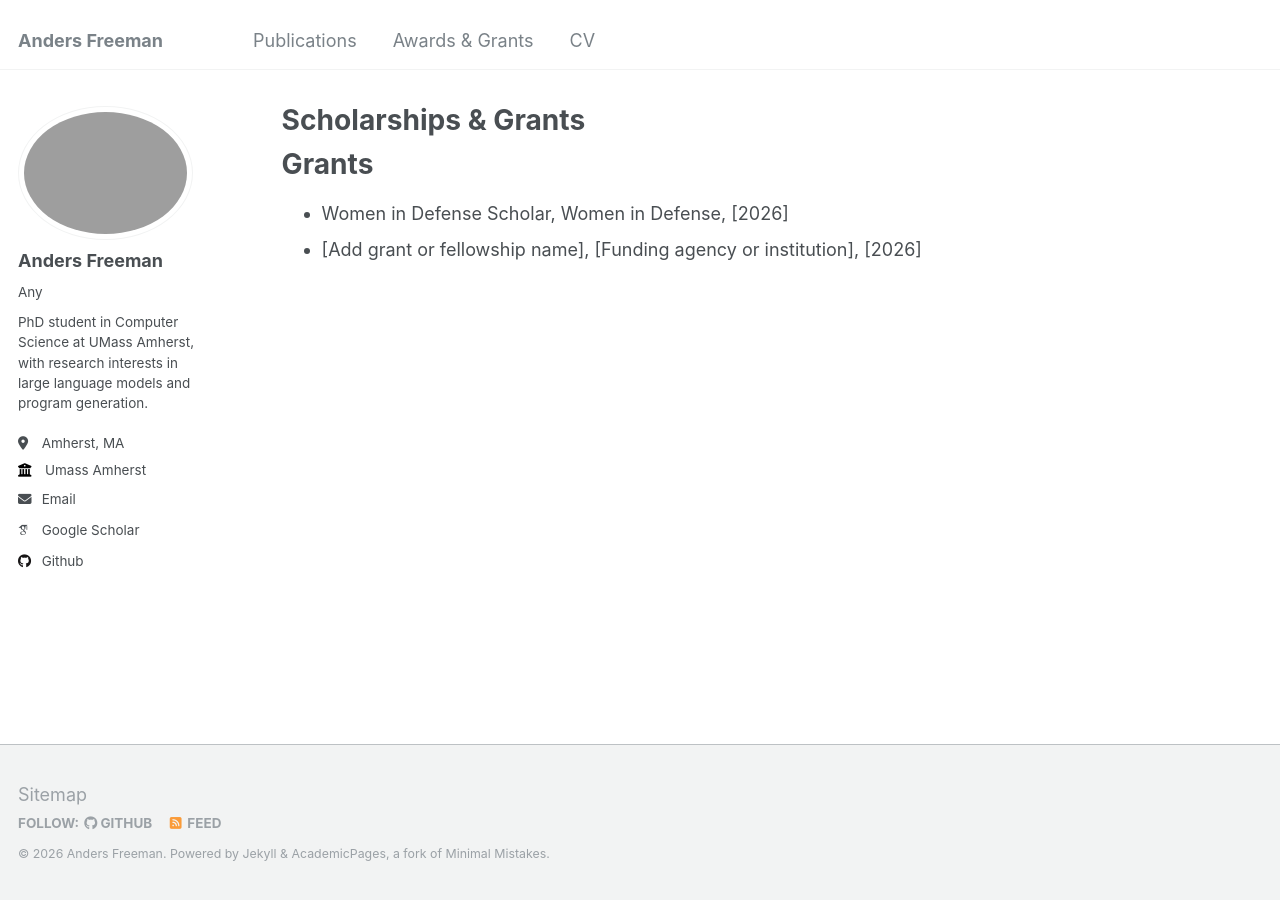
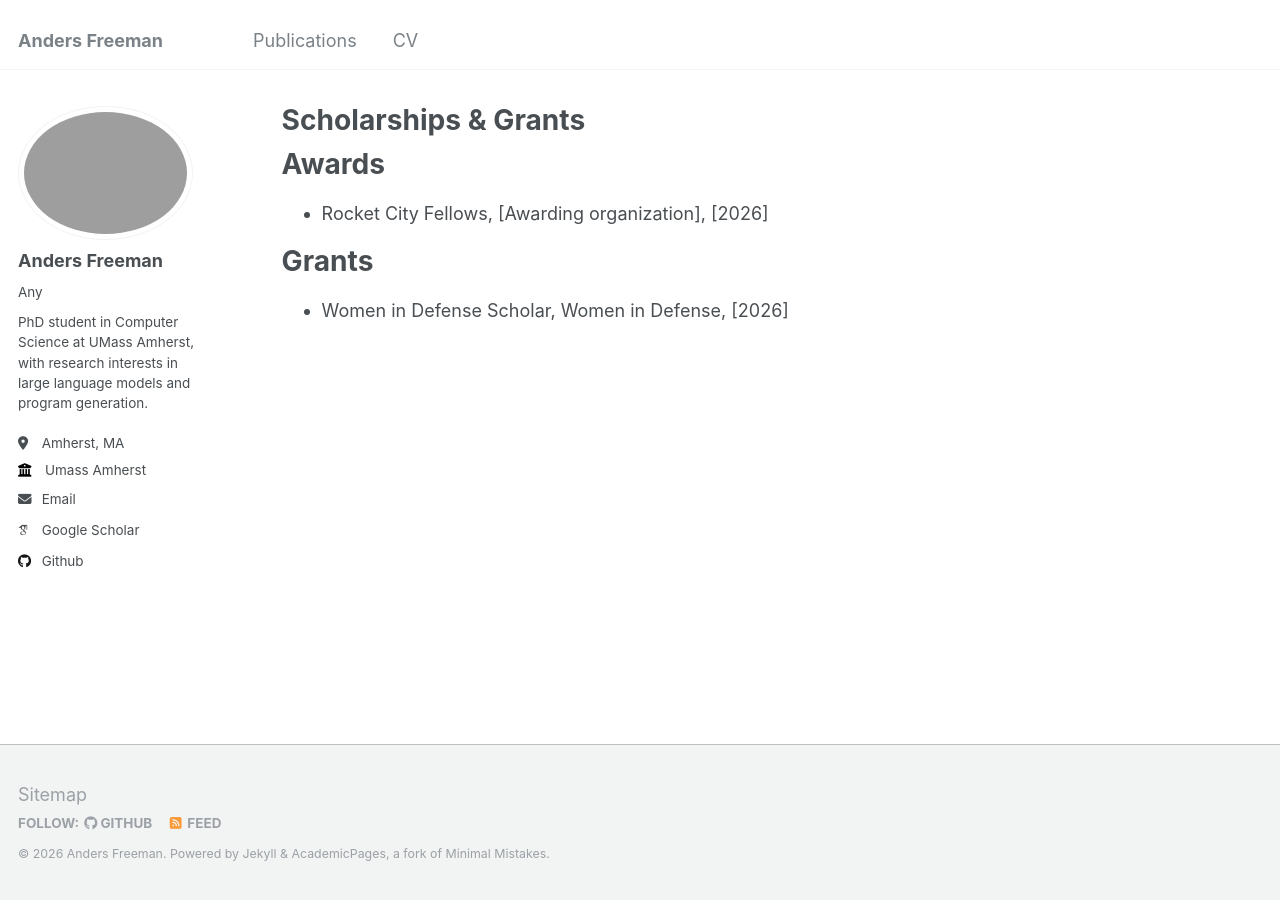
Before and after one commit to aefree2/aefree2, a Jekyll site: the page built from _pages/awards-and-grants.md, in a window 1280 px wide. Built offline with Jekyll 4.4.1, drawn with Linux system fonts in a browser that asks for light colours; some web fonts are replaced.

Commit message:
will add awards and grants later

```diff
--- a/_data/navigation.yml
+++ b/_data/navigation.yml
@@ -8,8 +8,8 @@ main:
   - title: "Publications"
     url: /publications/
 
-  - title: "Awards & Grants"
-    url: /awards-and-grants/
+  # - title: "Awards & Grants"
+  #   url: /awards-and-grants/
 
   # - title: "Talks"
   #   url: /talks/
--- a/_pages/awards-and-grants.md
+++ b/_pages/awards-and-grants.md
@@ -10,12 +10,12 @@ redirect_from:
 
 {% include base_path %}
 
-<!-- Awards
+Awards
 ======
-* [Add award name], [Awarding organization], [Year]
-* [Add award name], [Awarding organization], [Year] -->
+* Rocket City Fellows, [Awarding organization], [2026]
+<!-- * [Add award name], [Awarding organization], [Year] -->
 
 Grants
 ======
 * Women in Defense Scholar, Women in Defense, [2026]
-* [Add grant or fellowship name], [Funding agency or institution], [2026]
+<!-- * [Add grant or fellowship name], [Funding agency or institution], [2026] -->
```
